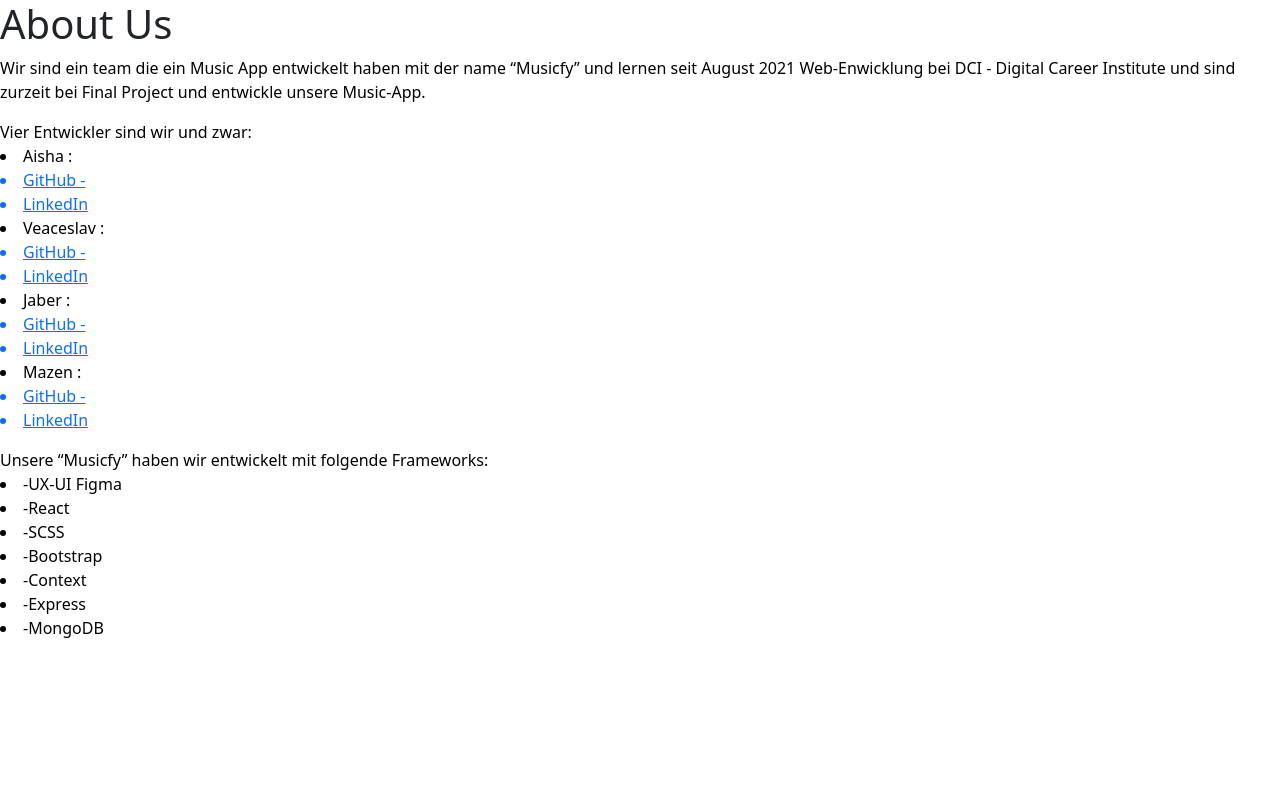
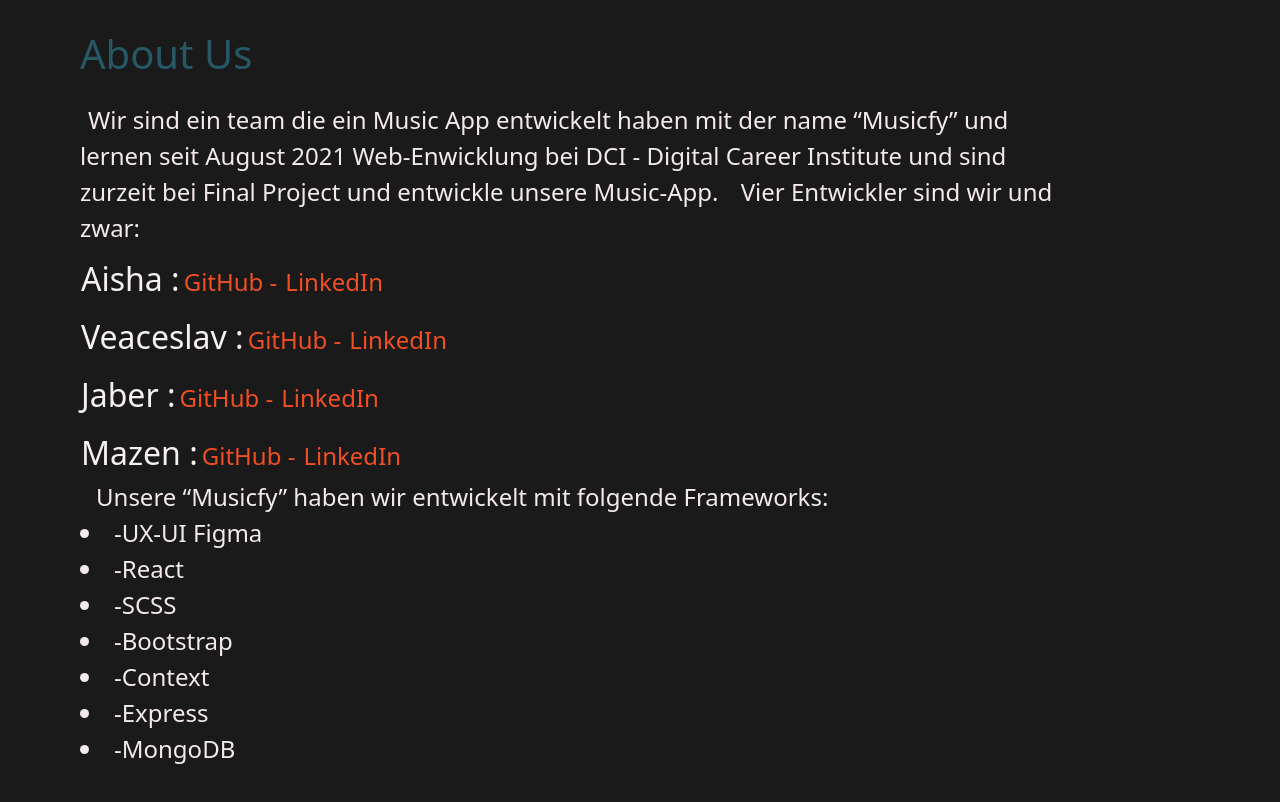
Before and after one commit to Music-App-Team/frontend, a React (Create React App) app: page /about in a window 1280 px wide. Shown: the top 802 px of the page. Built offline with nearby package versions, Linux system fonts and the light colour scheme; a web font is replaced by a local one.

Commit message:
Mazen new about (#75)
* wip

* about us von mazen

* about new

```diff
--- a/src/components/App.js
+++ b/src/components/App.js
@@ -21,7 +21,7 @@
       <Routes>
         <Route path="/login" element={isAuthenticated ? <Navigate to="/app" /> : <Login />}/>
         <Route path="/SignUp" element={isAuthenticated ? <Navigate to="/app" /> : <SignUp />}/>
-        <Route path="about" element={<About />} />
+        <Route path="/about" element={<About />} />
         <Route path="/" element={<Landing />} /><Route path="/app/*"element={isAuthenticated ? (<Layout>
                 <Routes>
                   <Route path="search" element={<Search />} />
--- a/src/components/footer/Footer.js
+++ b/src/components/footer/Footer.js
@@ -19,7 +19,7 @@
                 <div class="COMPANY">
                   <h5 class="">COMPANY</h5>
                   <ul class="list-unstyled lh-lg">
-                    <Link to={`/About`}>
+                    <Link to={`/about`}>
                       <li>About</li>
                     </Link>
                     <li>Jobs</li>
--- a/src/pages/about/About.scss
+++ b/src/pages/about/About.scss
@@ -19,3 +19,64 @@
     }
 
 }
+body{
+    background-color: #1A1A1A !important;
+}
+.container-main-about{
+    background-color: #1A1A1A;
+    width: 90vw;
+    height: 80vh;
+
+    .container-about{
+        background-color: #1a1a1a;
+        margin-left: 5rem;
+        margin-right: 5rem;
+
+        .about-h1{
+
+            color: #265865;
+            margin-bottom: 1.5rem;
+            margin-top:30px;
+        }
+
+        .p-about{
+            display: inline;
+            color: #f4eaea;
+            margin: 0.5rem;
+            font-size: 1.5rem;
+            margin-bottom: 1.5rem;
+
+
+            .li-name{
+
+                .li-a{
+                    text-decoration: none;
+                    list-style-type: none;
+                    color: #f6f1f0;
+                    margin: 1px;
+                    margin-top: 9px;
+                    display: flex;
+
+                }
+
+
+
+
+                .li-about{
+                    list-style-type: none;
+                    font-size: 2rem;
+
+                }
+                a{
+                    text-decoration: none;
+                    list-style-type: none;
+                    color: #F14F23;
+                    margin: 4px;
+                    margin-top: 9px;
+                }
+            }
+        }
+
+    }
+
+}
```
